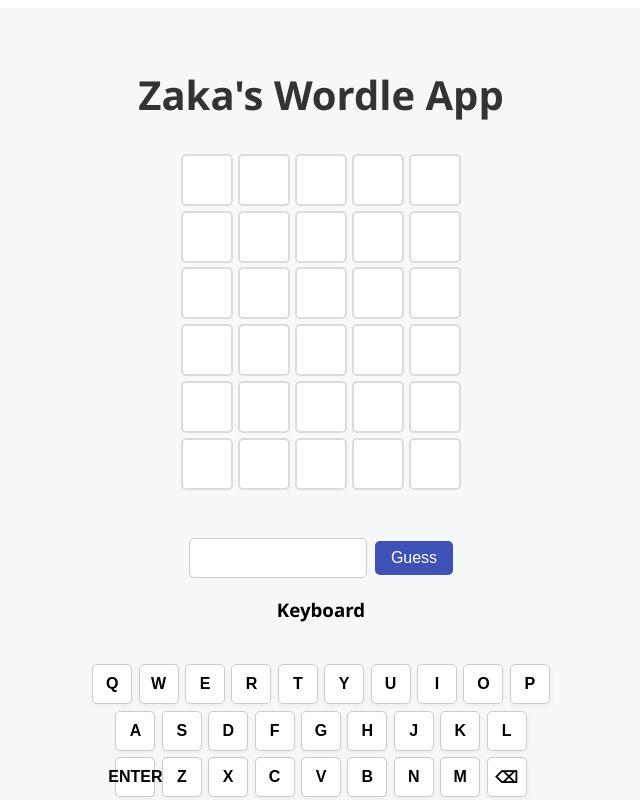
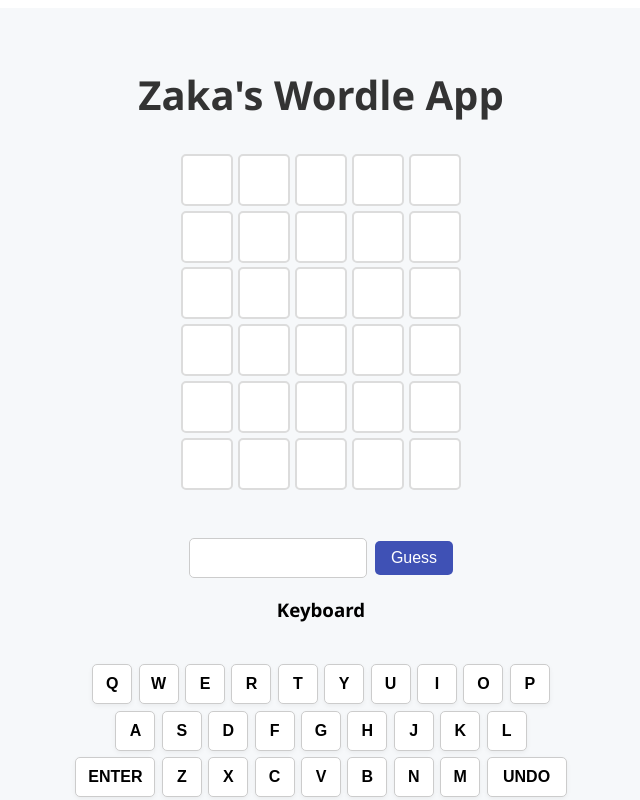
Before and after one commit to zakaahmed1/Zaka-Game-Central, a Next.js app: page /wordle in a window 1280 px wide. Shown: the top 800 px of the page, without its empty margins (319-959 px from the left). Built offline with nearby package versions, Linux system fonts and the light colour scheme.

Commit message:
Added ENTER and UNDO keys for Wordle game

```diff
--- a/pages/wordle.tsx
+++ b/pages/wordle.tsx
@@ -32,6 +32,23 @@
     setKeyboard(Object.fromEntries('abcdefghijklmnopqrstuvwxyz'.split('').map(l => [l, ''])));
   }, []);
 
+  useEffect(() => {
+    const handleKeyDown = (e: KeyboardEvent) => {
+      if (gameover) return;
+
+      if (e.key === 'Enter') {
+        handleSubmit();
+      } else if (e.key === 'Backspace') {
+        setInput(prev => prev.slice(0, -1));
+      } else if (/^[a-zA-Z]$/.test(e.key) && input.length < WORD_LENGTH) {
+        setInput(prev => prev + e.key.toLowerCase());
+      }
+    };
+
+    window.addEventListener('keydown', handleKeyDown);
+    return () => window.removeEventListener('keydown', handleKeyDown);
+  }, [input, gameover]);
+
   const handleSubmit = () => {
     const guess = input.toLowerCase();
     if (guess.length !== WORD_LENGTH || !wordList.includes(guess)) {
@@ -63,7 +80,7 @@
       handleSubmit();
     } else if (key === 'Backspace') {
       setInput(prev => prev.slice(0, -1));
-    } else if (input.length < WORD_LENGTH && /^[a-z]$/i.test(key)) {
+    } else if (/^[a-z]$/.test(key) && input.length < WORD_LENGTH) {
       setInput(prev => prev + key);
     }
   };
@@ -71,7 +88,7 @@
   const keyboardRows = [
     'qwertyuiop'.split(''),
     'asdfghjkl'.split(''),
-    ['Enter', ...'zxcvbnm'.split(''), 'Backspace'],
+    ['Enter', ...'zxcvbnm'.split(''), 'Backspace']
   ];
 
   return (
@@ -107,7 +124,7 @@
               className={styles.input}
               value={input}
               maxLength={WORD_LENGTH}
-              onChange={e => setInput(e.target.value)}
+              onChange={e => setInput(e.target.value.toLowerCase())}
               onKeyDown={e => {
                 if (e.key === 'Enter') handleSubmit();
               }}
@@ -126,11 +143,16 @@
             {row.map((key) => (
               <button
                 key={key}
-                className={`${styles.key} ${styles[keyboard[key.toLowerCase()] || '']}`}
+                className={`${styles.key} ${key === 'Enter' || key === 'Backspace' ? styles.wideKey : ''
+                  }`}
                 onClick={() => handleKeyClick(key.toLowerCase())}
-                disabled={keyboard[key.toLowerCase()] === 'green' || gameover}
+                disabled={
+                  keyboard[key.toLowerCase()] &&
+                  key !== 'Enter' &&
+                  key !== 'Backspace'
+                }
               >
-                {key === 'Backspace' ? '⌫' : key.toUpperCase()}
+                {key === 'Backspace' ? 'UNDO' : key.toUpperCase()}
               </button>
             ))}
           </div>
--- a/styles/Wordle.module.css
+++ b/styles/Wordle.module.css
@@ -137,3 +137,7 @@
   font-weight: bold;
   margin-top: 1rem;
 }
+
+.wideKey {
+  width: 80px;
+}
```
